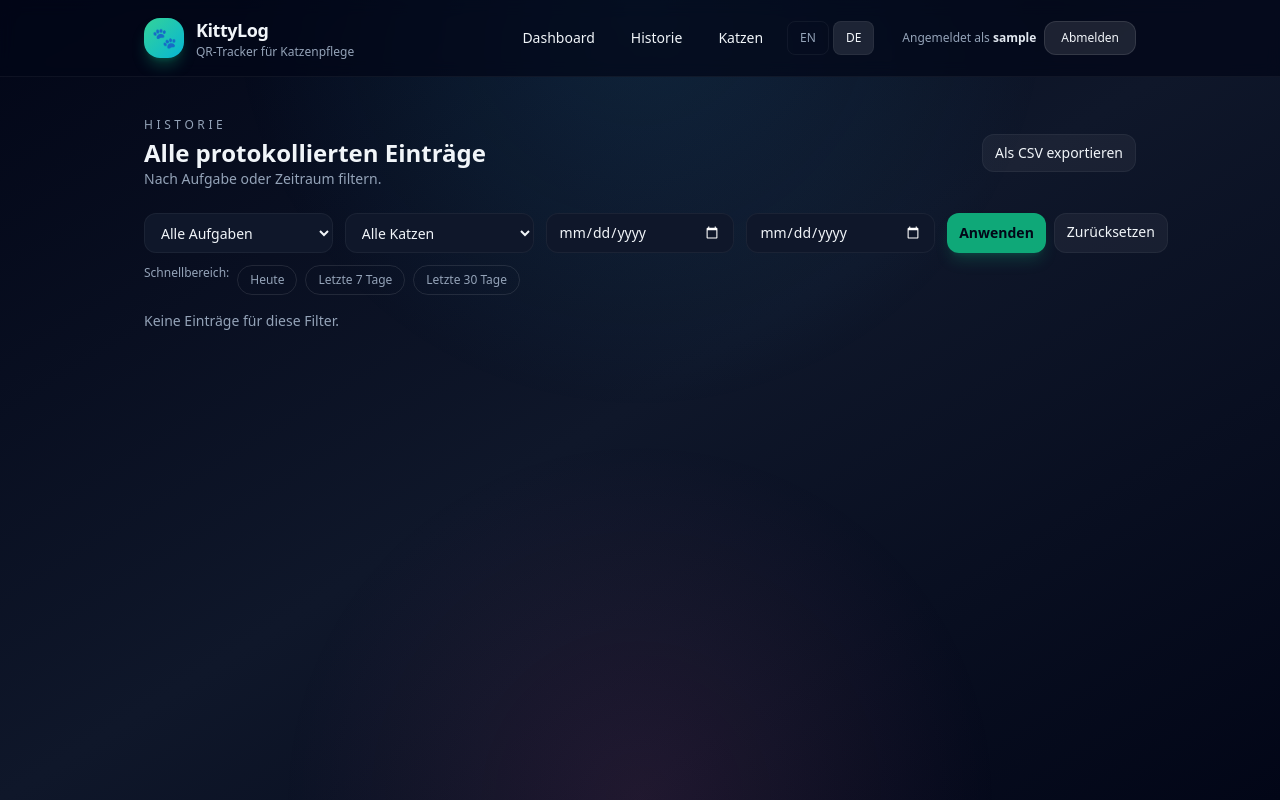
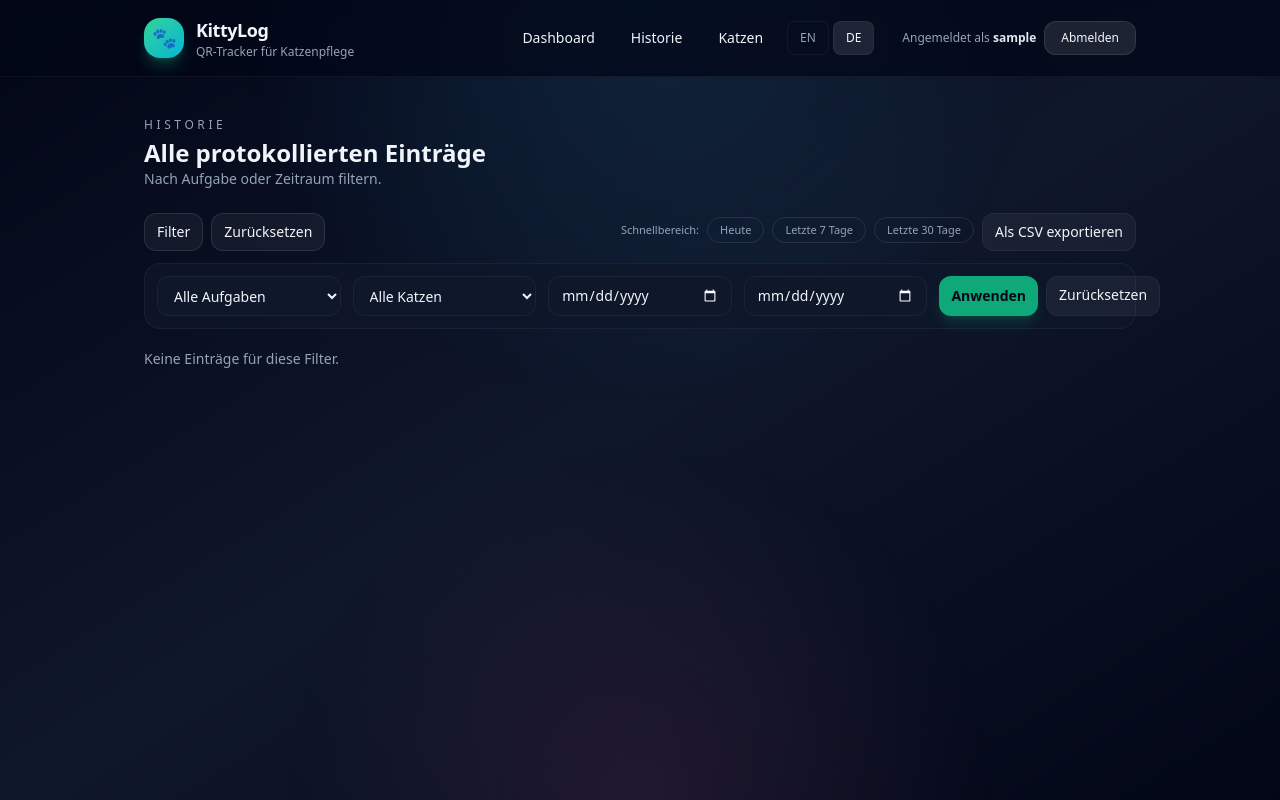
Before and after one commit to rewisch/kittylog, a FastAPI app: page /history in a window 1280 px wide. Run offline with FastAPI, Linux system fonts and the light colour scheme; the visitor is signed in with stand-in values (Sample User, id 1); some libraries are stand-ins or nearby versions.

Commit message:
Improve history mobile layout

```diff
--- a/app/static/js/main.js
+++ b/app/static/js/main.js
@@ -57,4 +57,17 @@ document.addEventListener("DOMContentLoaded", () => {
     const isOpen = !panel.classList.contains("hidden");
     toggle.textContent = isOpen ? closeText : openText;
   });
+
+  // Toggle history filters on small screens
+  document.body.addEventListener("click", (event) => {
+    const toggle = event.target.closest("[data-filter-toggle-target]");
+    if (!toggle) return;
+    const targetId = toggle.getAttribute("data-filter-toggle-target");
+    if (!targetId) return;
+    const panel = document.getElementById(targetId);
+    if (!panel) return;
+    panel.classList.toggle("hidden");
+    const isOpen = !panel.classList.contains("hidden");
+    toggle.setAttribute("aria-expanded", String(isOpen));
+  });
 });
--- a/app/templates/history.html
+++ b/app/templates/history.html
@@ -7,13 +7,25 @@
         <h1 class="text-2xl font-semibold">{{ t("history_title", lang) }}</h1>
         <p class="text-slate-400 text-sm">{{ t("history_subtitle", lang) }}</p>
     </div>
-    <div class="flex items-center gap-2">
-        <a href="/history?lang={{ lang }}&format=csv{% if selected_task %}&task={{ selected_task }}{% endif %}{% if selected_cat %}&cat={{ selected_cat }}{% endif %}{% if start_date %}&start_date={{ start_date }}{% endif %}{% if end_date %}&end_date={{ end_date }}{% endif %}{% if preset %}&preset={{ preset }}{% endif %}" class="px-3 py-2 rounded-xl bg-white/5 hover:bg-white/10 transition border border-white/5 text-sm">{{ t("export_csv", lang) }}</a>
-    </div>
 </div>
 
-<div class="space-y-3 mb-4">
-    <form method="get" class="grid grid-cols-1 md:grid-cols-5 gap-3 text-sm">
+<div class="space-y-3 mb-5">
+    <div class="flex flex-wrap items-center gap-2 justify-between">
+        <div class="flex items-center gap-2">
+            <button type="button" data-filter-toggle-target="history-filter-panel" aria-expanded="false" class="px-3 py-2 rounded-xl bg-white/5 hover:bg-white/10 border border-white/10 text-sm">Filter</button>
+            <a href="/history?lang={{ lang }}" class="px-3 py-2 rounded-xl bg-white/5 hover:bg-white/10 transition border border-white/10 text-sm">{{ t("filters_reset", lang) }}</a>
+        </div>
+        <div class="flex items-center gap-2">
+            <div class="flex items-center gap-2 overflow-x-auto pb-1 -mx-1 px-1 text-[11px]">
+                <span class="text-slate-400 whitespace-nowrap">{{ t("quick_ranges", lang) }}:</span>
+                {% for code, label in [("today", t("range_today", lang)), ("7d", t("range_7d", lang)), ("30d", t("range_30d", lang))] %}
+                <a href="/history?lang={{ lang }}&preset={{ code }}" class="px-3 py-1 rounded-full border border-white/10 hover:border-white/20 whitespace-nowrap {{ 'bg-white/10 text-slate-100' if preset==code else 'text-slate-400' }}">{{ label }}</a>
+                {% endfor %}
+            </div>
+            <a href="/history?lang={{ lang }}&format=csv{% if selected_task %}&task={{ selected_task }}{% endif %}{% if selected_cat %}&cat={{ selected_cat }}{% endif %}{% if start_date %}&start_date={{ start_date }}{% endif %}{% if end_date %}&end_date={{ end_date }}{% endif %}{% if preset %}&preset={{ preset }}{% endif %}" class="px-3 py-2 rounded-xl bg-white/5 hover:bg-white/10 transition border border-white/5 text-sm whitespace-nowrap">{{ t("export_csv", lang) }}</a>
+        </div>
+    </div>
+    <form method="get" id="history-filter-panel" class="grid grid-cols-1 sm:grid-cols-2 md:grid-cols-5 gap-3 text-sm rounded-2xl bg-slate-900/70 border border-white/5 p-3 {{ '' if active else 'hidden md:grid' }}">
         <input type="hidden" name="lang" value="{{ lang }}">
         <select name="task" class="bg-slate-900 border border-white/5 rounded-xl px-3 py-2 focus:outline-none focus:ring-2 focus:ring-emerald-500/40">
             <option value="">{{ t("all_tasks", lang) }}</option>
@@ -34,12 +46,6 @@
             <a href="/history?lang={{ lang }}" class="px-3 py-2 rounded-xl bg-white/5 hover:bg-white/10 transition border border-white/5">{{ t("filters_reset", lang) }}</a>
         </div>
     </form>
-    <div class="flex flex-wrap gap-2 text-xs">
-        <span class="text-slate-400">{{ t("quick_ranges", lang) }}:</span>
-        {% for code, label in [("today", t("range_today", lang)), ("7d", t("range_7d", lang)), ("30d", t("range_30d", lang))] %}
-        <a href="/history?lang={{ lang }}&preset={{ code }}" class="px-3 py-1.5 rounded-full border border-white/10 hover:border-white/20 {{ 'bg-white/10 text-slate-100' if preset==code else 'text-slate-400' }}">{{ label }}</a>
-        {% endfor %}
-    </div>
     {% set active = [] %}
     {% if selected_task %}{% set _ = active.append({"key":"task","label":t("filter_task", lang) ~ ": " ~ selected_task}) %}{% endif %}
     {% if selected_cat %}{% set _ = active.append({"key":"cat","label":t("filter_cat", lang) ~ ": " ~ (cat_map.get(selected_cat).name if cat_map.get(selected_cat) else selected_cat)}) %}{% endif %}
@@ -76,8 +82,8 @@
     {% set cat = cat_map.get(ev.cat_id) if ev.cat_id else None %}
     {% set state = recency_state(ev.timestamp) %}
     {% set state_class = "border-emerald-400/30 bg-emerald-500/5" if state=="fresh" else ("border-amber-400/30 bg-amber-500/5" if state=="warm" else "border-white/5 bg-slate-900/70") %}
-    <div class="{{ state_class }} rounded-2xl p-3 flex items-center gap-3 shadow-lg shadow-black/40">
-        <div class="h-12 w-12 rounded-2xl bg-slate-800 flex items-center justify-center text-xl">{{ task.icon if task else "🐾" }}</div>
+    <div class="{{ state_class }} rounded-2xl p-2 md:p-3 flex items-center gap-3 shadow-lg shadow-black/40">
+        <div class="h-10 w-10 md:h-12 md:w-12 rounded-2xl bg-slate-800 flex items-center justify-center text-xl">{{ task.icon if task else "🐾" }}</div>
         <div class="flex-1">
             <p class="font-semibold">{{ task.name if task else t("unknown_task", lang) }}</p>
             <div class="text-slate-400 text-sm flex items-center gap-2 flex-wrap">
@@ -100,7 +106,7 @@
         </div>
         <form method="post" action="/history/{{ ev.id }}/delete?lang={{ lang }}{% if selected_task %}&task={{ selected_task }}{% endif %}{% if selected_cat %}&cat={{ selected_cat }}{% endif %}{% if start_date %}&start_date={{ start_date }}{% endif %}{% if end_date %}&end_date={{ end_date }}{% endif %}{% if preset %}&preset={{ preset }}{% endif %}{% if page %}&page={{ page }}{% endif %}" class="self-start">
             <input type="hidden" name="csrf_token" value="{{ request.session.get('csrf_token') }}">
-            <button type="submit" data-confirm="{{ t('delete_confirm', lang) }}" class="px-3 py-2 rounded-xl bg-white/5 hover:bg-red-500/20 border border-white/10 text-xs text-slate-200">
+            <button type="submit" data-confirm="{{ t('delete_confirm', lang) }}" class="px-2.5 py-1.5 md:px-3 md:py-2 rounded-xl bg-white/5 hover:bg-red-500/20 border border-white/10 text-[11px] md:text-xs text-slate-200">
                 {{ t("delete_entry", lang) }}
             </button>
         </form>
```
